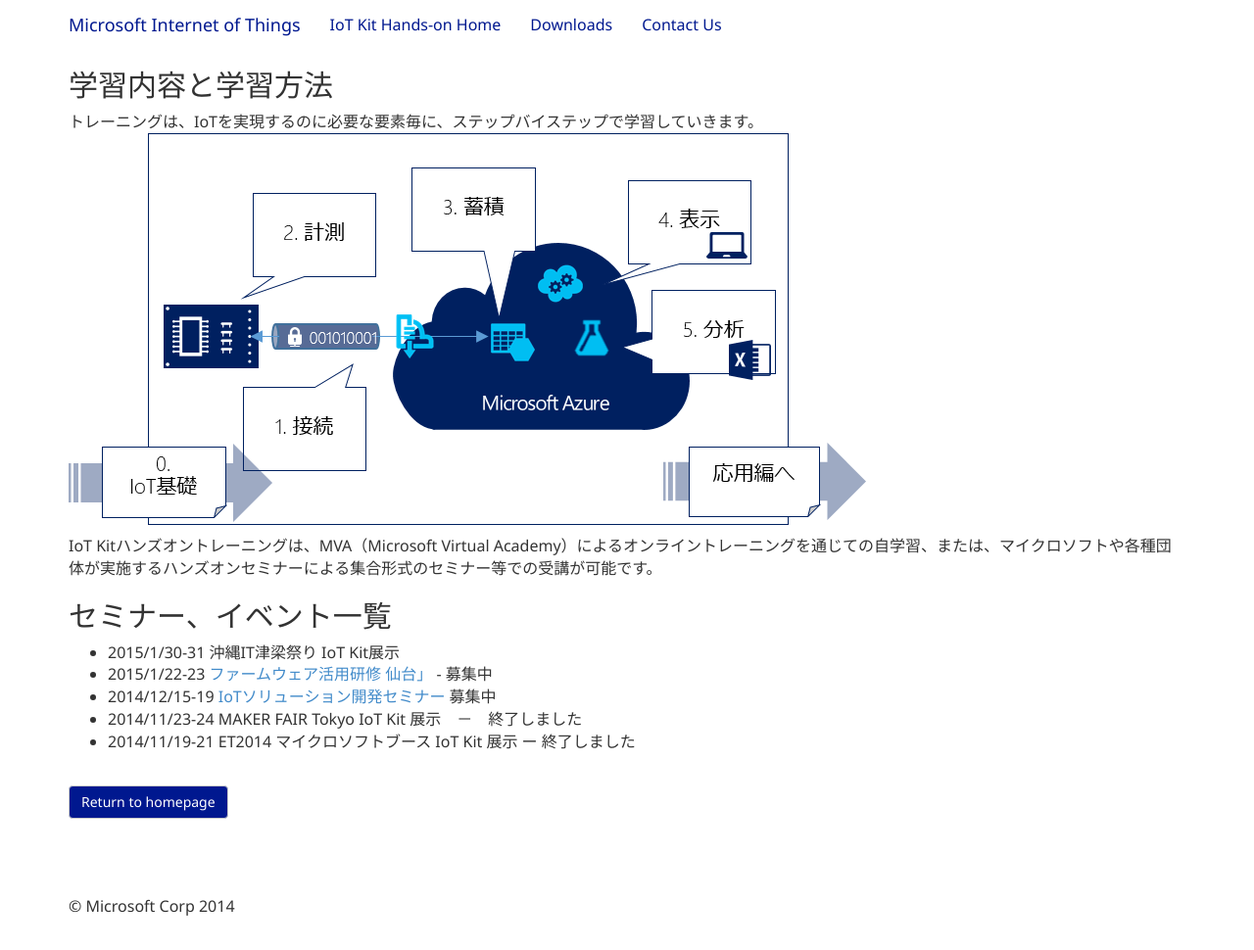
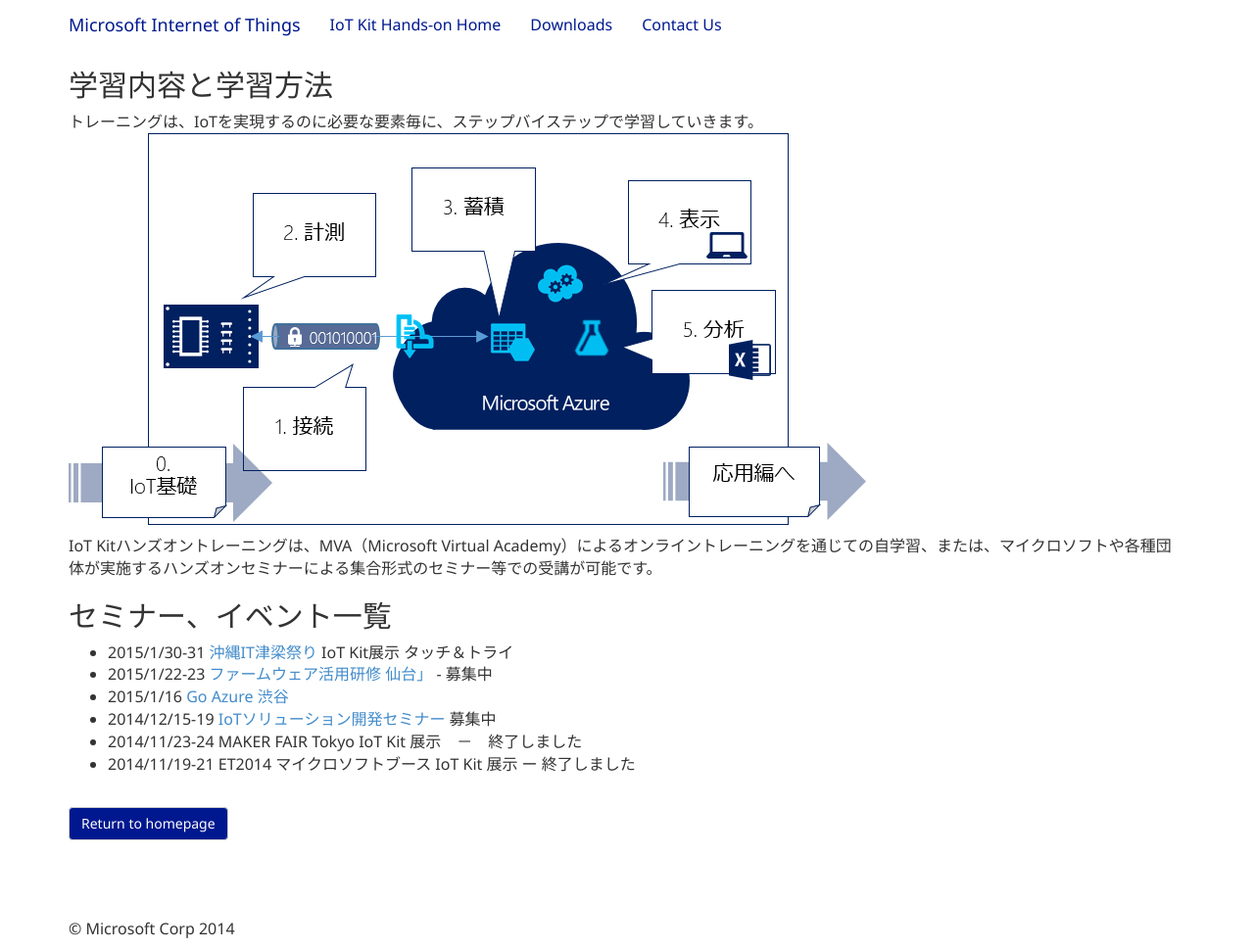
Before and after one commit to ms-iotkithol-jp/ms-iotkithol-jp.github.io, a Jekyll site: the page built from HowToLearn.md, in a window 1280 px wide and 970 px high. Shown: the whole window at 98% size. Built offline with Jekyll 4.4.1, drawn with Linux system fonts in a browser that asks for light colours; nearby versions of some CDN libraries.

Commit message:
Add Seminor Info

```diff
--- a/HowToLearn.md
+++ b/HowToLearn.md
@@ -13,8 +13,9 @@
 
 ## セミナー、イベント一覧
 
-* 2015/1/30-31 沖縄IT津梁祭り IoT Kit展示
+* 2015/1/30-31 [沖縄IT津梁祭り](http://www.it-matsuri.net/index.html) IoT Kit展示 タッチ＆トライ
 * 2015/1/22-23 [ファームウェア活用研修 仙台」](http://www.mit.pref.miyagi.jp/embedded/kensyu_26/#firmware) - 募集中
+* 2015/1/16 [Go Azure 渋谷](http://r.jazug.jp/)
 * 2014/12/15-19 [IoTソリューション開発セミナー](http://www.microsoft.com/ja-jp/mic/seminar/iot_ml.aspx) 募集中
 * 2014/11/23-24 MAKER FAIR Tokyo IoT Kit 展示　－　終了しました
 * 2014/11/19-21 ET2014 マイクロソフトブース IoT Kit 展示 ー 終了しました
```
